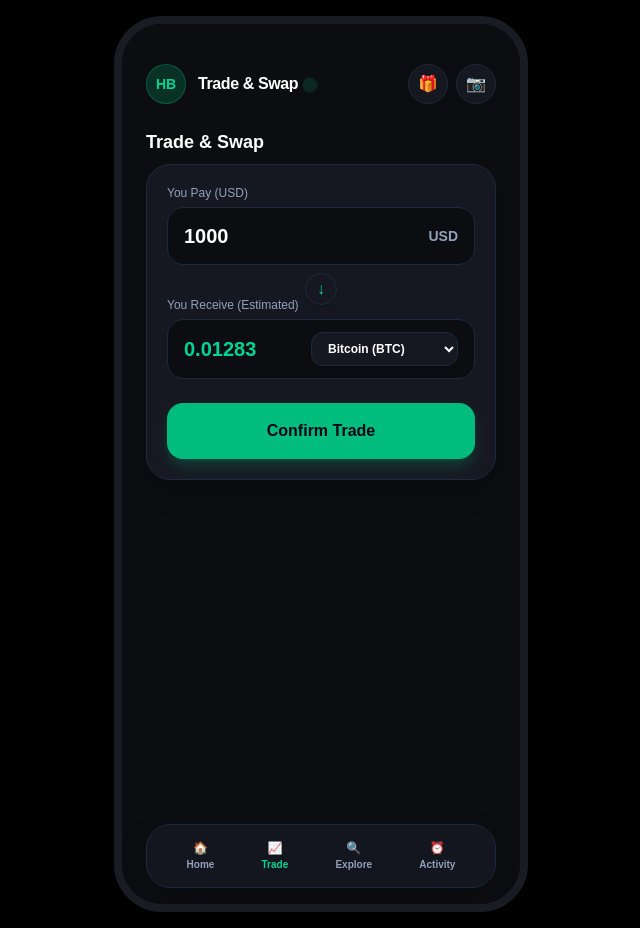
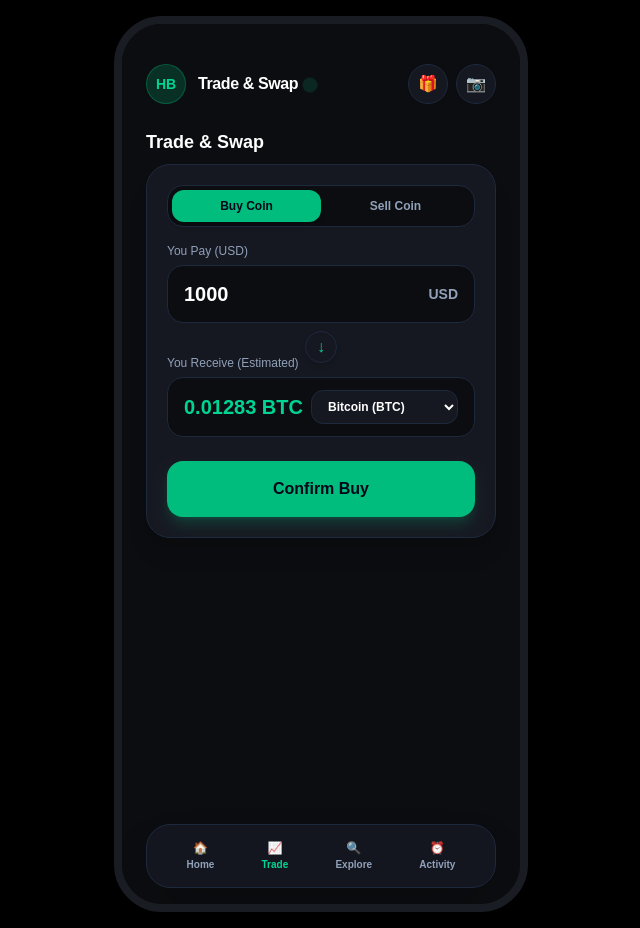
Before and after one commit to minhle20018/nexuspay, a Next.js app: page / in a window 1280 px wide. Both pictures are taken after a click on the button "Start Trading →". Shown: the whole page, without its empty margins (319-959 px from the left). Built offline with nearby package versions, Linux system fonts and the light colour scheme.

Commit message:
Add Buy and Sell trade modes with coin selection and fix logout

```diff
--- a/app/page.tsx
+++ b/app/page.tsx
@@ -6,15 +6,16 @@ export default function Home() {
   const [activeTab, setActiveTab] = useState('home');
   const [searchQuery, setSearchQuery] = useState('');
 
-  // Trạng thái cho màn hình đăng nhập & đăng xuất
+  // Trạng thái đăng nhập & đăng xuất
   const [isLoggedIn, setIsLoggedIn] = useState(true);
   const [inputUser, setInputUser] = useState('');
   const [password, setPassword] = useState('');
   const [isSignUp, setIsSignUp] = useState(false);
   const [errorMsg, setErrorMsg] = useState('');
 
-  // Trạng thái cho tính năng Trade & Swap
-  const [tradeUsd, setTradeUsd] = useState('1000');
+  // Trạng thái cho Trade & Swap (hỗ trợ cả Mua và Bán Coin)
+  const [tradeMode, setTradeMode] = useState<'buy' | 'sell'>('buy');
+  const [tradeAmount, setTradeAmount] = useState('1000');
   const [selectedCoin, setSelectedCoin] = useState('BTC');
 
   // Danh sách tài sản khớp chuẩn số liệu triệu đô ($11.9M+)
@@ -72,15 +73,32 @@ export default function Home() {
     alert("Wallet address copied to clipboard: " + text);
   };
 
-  const getEstimatedReceive = () => {
+  // Tính toán số lượng quy đổi khi Mua hoặc Bán
+  const getEstimatedOutput = () => {
     const coinObj = assets.find(a => a.symbol === selectedCoin);
     if (!coinObj || coinObj.price === 0) return '0.00';
-    const usdVal = parseFloat(tradeUsd) || 0;
-    return (usdVal / coinObj.price).toFixed(5);
+    const inputVal = parseFloat(tradeAmount) || 0;
+
+    if (tradeMode === 'buy') {
+      // Mua: Nhập USD -> Ra số lượng Coin
+      return (inputVal / coinObj.price).toFixed(5) + ` ${selectedCoin}`;
+    } else {
+      // Bán: Nhập số lượng Coin -> Ra số USD nhận được
+      return '$' + (inputVal * coinObj.price).toLocaleString('en-US', { minimumFractionDigits: 2, maximumFractionDigits: 2 });
+    }
   };
 
   const handleConfirmTrade = () => {
-    alert(`Successfully swapped $${tradeUsd} USD for ${getEstimatedReceive()} ${selectedCoin}!`);
+    const coinObj = assets.find(a => a.symbol === selectedCoin);
+    if (tradeMode === 'buy') {
+      alert(`Successfully swapped $${tradeAmount} USD to purchase ${getEstimatedOutput()}!`);
+    } else {
+      if (coinObj && parseFloat(tradeAmount) > coinObj.amount) {
+        alert(`Insufficient ${selectedCoin} balance to sell! You have ${coinObj.amount} ${selectedCoin}.`);
+        return;
+      }
+      alert(`Successfully sold ${tradeAmount} ${selectedCoin} for ${getEstimatedOutput()}!`);
+    }
   };
 
   return (
@@ -88,7 +106,7 @@ export default function Home() {
       <div className="w-full sm:max-w-[414px] h-screen sm:h-[896px] bg-[#0c0d10] sm:rounded-[48px] sm:border-[8px] sm:border-[#1a1c23] shadow-2xl flex flex-col overflow-hidden relative">
 
         {!isLoggedIn ? (
-          /* ================= MÀN HÌNH ĐĂNG NHẬP / KHÓA VÍ ================= */
+          /* ================= MÀN HÌNH ĐĂNG NHẬP ================= */
           <div className="flex-1 flex flex-col justify-between p-6 overflow-y-auto z-20 bg-[#0c0d10]">
             <div className="pt-12">
               <div className="w-14 h-14 bg-emerald-500/10 rounded-2xl flex items-center justify-center mb-6 border border-emerald-500/20">
@@ -276,36 +294,58 @@ export default function Home() {
                 <div className="space-y-6 pt-2">
                   <h3 className="text-lg font-bold text-white mb-2">Trade & Swap</h3>
 
-                  {/* Khung Trade & Swap có đầy đủ danh sách chọn coin */}
+                  {/* Khung Trade & Swap hỗ trợ cả Mua (Buy) và Bán (Sell) Coin */}
                   <div className="bg-[#161821] p-5 rounded-3xl border border-slate-800 space-y-4 relative shadow-xl">
 
-                    {/* You Pay (USD) */}
+                    {/* Nút chọn chế độ Mua (Buy) hoặc Bán (Sell) */}
+                    <div className="flex bg-[#0c0d10] p-1 rounded-2xl border border-slate-800">
+                      <button
+                        onClick={() => setTradeMode('buy')}
+                        className={`flex-1 py-2 text-xs font-semibold rounded-xl transition-all cursor-pointer ${tradeMode === 'buy' ? 'bg-emerald-500 text-slate-950 shadow-md' : 'text-slate-400'}`}
+                      >
+                        Buy Coin
+                      </button>
+                      <button
+                        onClick={() => setTradeMode('sell')}
+                        className={`flex-1 py-2 text-xs font-semibold rounded-xl transition-all cursor-pointer ${tradeMode === 'sell' ? 'bg-rose-500 text-white shadow-md' : 'text-slate-400'}`}
+                      >
+                        Sell Coin
+                      </button>
+                    </div>
+
+                    {/* Ô nhập số lượng */}
                     <div className="space-y-1.5">
-                      <label className="block text-xs font-medium text-slate-400">You Pay (USD)</label>
+                      <label className="block text-xs font-medium text-slate-400">
+                        {tradeMode === 'buy' ? 'You Pay (USD)' : `You Sell (${selectedCoin})`}
+                      </label>
                       <div className="relative flex items-center bg-[#0c0d10] border border-slate-800 rounded-2xl px-4 py-3.5 focus-within:border-emerald-500">
                         <input
                           type="number"
-                          value={tradeUsd}
-                          onChange={(e) => setTradeUsd(e.target.value)}
+                          value={tradeAmount}
+                          onChange={(e) => setTradeAmount(e.target.value)}
                           className="w-full bg-transparent text-xl font-bold text-white focus:outline-none"
                         />
-                        <span className="text-sm font-semibold text-slate-400 ml-2">USD</span>
+                        <span className="text-sm font-semibold text-slate-400 ml-2">
+                          {tradeMode === 'buy' ? 'USD' : selectedCoin}
+                        </span>
                       </div>
                     </div>
 
-                    {/* Icon mũi tên xuống */}
+                    {/* Icon mũi tên hướng xuống */}
                     <div className="flex justify-center -my-2 relative z-10">
                       <div className="w-8 h-8 rounded-full bg-[#161821] border border-slate-800 flex items-center justify-center text-emerald-400 font-bold shadow-md">
                         ↓
                       </div>
                     </div>
 
-                    {/* You Receive & Coin Selector Dropdown */}
+                    {/* Ô nhận quy đổi và danh sách chọn Coin */}
                     <div className="space-y-1.5">
-                      <label className="block text-xs font-medium text-slate-400">You Receive (Estimated)</label>
+                      <label className="block text-xs font-medium text-slate-400">
+                        {tradeMode === 'buy' ? 'You Receive (Estimated)' : 'You Receive (USD Est.)'}
+                      </label>
                       <div className="flex items-center justify-between bg-[#0c0d10] border border-slate-800 rounded-2xl px-4 py-3">
                         <span className="text-xl font-bold text-emerald-400">
-                          {getEstimatedReceive()}
+                          {getEstimatedOutput()}
                         </span>
                         <select
                           value={selectedCoin}
@@ -319,12 +359,12 @@ export default function Home() {
                       </div>
                     </div>
 
-                    {/* Confirm Trade Button */}
+                    {/* Nút Xác nhận giao dịch */}
                     <button
                       onClick={handleConfirmTrade}
-                      className="w-full bg-emerald-500 hover:bg-emerald-400 text-slate-950 font-bold py-4 rounded-2xl shadow-lg shadow-emerald-500/20 transition-all cursor-pointer mt-2"
+                      className={`w-full font-bold py-4 rounded-2xl shadow-lg transition-all cursor-pointer mt-2 text-slate-950 ${tradeMode === 'buy' ? 'bg-emerald-500 hover:bg-emerald-400 shadow-emerald-500/20' : 'bg-rose-500 hover:bg-rose-400 text-white shadow-rose-500/20'}`}
                     >
-                      Confirm Trade
+                      {tradeMode === 'buy' ? 'Confirm Buy' : 'Confirm Sell'}
                     </button>
 
                   </div>
```
